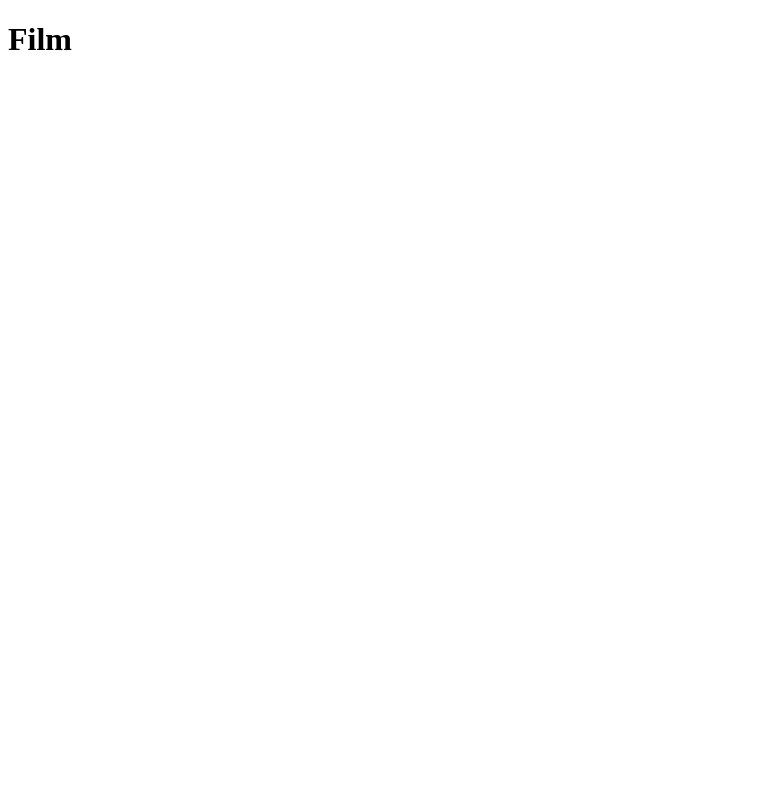
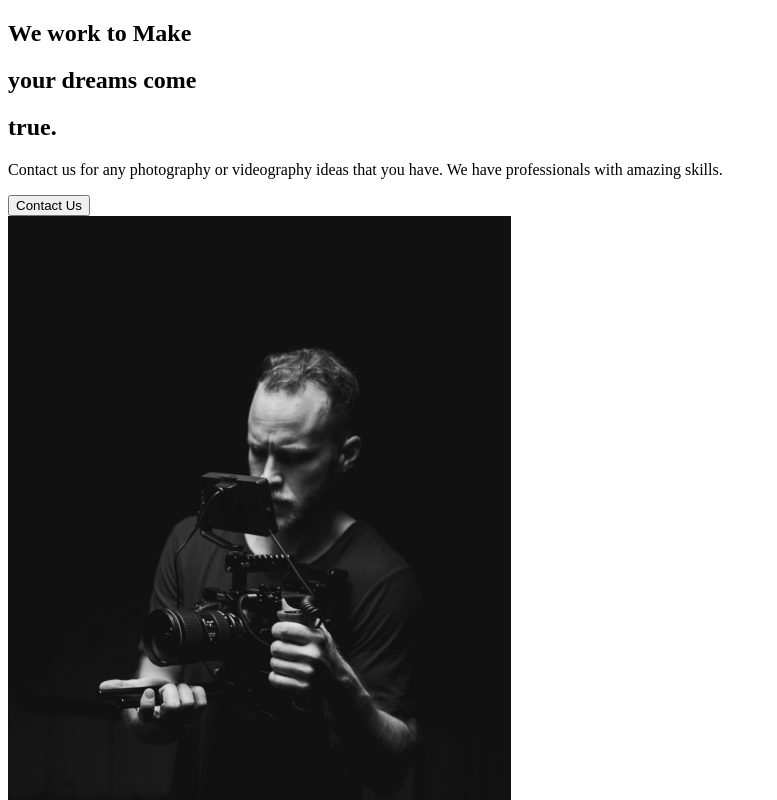
Before and after one commit to Laryl14/capture-portfolio, a React (Create React App) app: page / in a window 1280 px wide. Shown: the top 800 px of the page, without its empty margins (0-777 px from the left). Built offline with nearby package versions, Linux system fonts and the light colour scheme.

Commit message:
added about us page

```diff
--- a/src/App.js
+++ b/src/App.js
@@ -1,7 +1,10 @@
+import AboutSection from "./components/AboutSection";
+import AboutUs from "./pages/AboutUs";
+
 function App() {
   return (
     <div className="App">
-      <h1>Film</h1>
+      <AboutUs />
     </div>
   );
 }
--- a/src/components/AboutSection.js
+++ b/src/components/AboutSection.js
@@ -1,11 +1,13 @@
 import React from "react";
+import home1 from "../img/home1.png";
 
 const AboutSection = () => {
+  return (
     <div>
       <div className="description">
         <div className="title">
           <div className="hide">
-          <h2>We Work to Make</h2>
+            <h2>We work to Make</h2>
           </div>
           <div className="hide">
             <h2>
@@ -22,7 +24,11 @@ const AboutSection = () => {
         </p>
         <button>Contact Us</button>
       </div>
-  </div>;
+      <div className="image">
+        <img src={home1} alt="camera man" />
+      </div>
+    </div>
+  );
 };
 
 export default AboutSection;
--- /dev/null
+++ b/src/pages/AboutUs.js
@@ -0,0 +1,9 @@
+import React from "react";
+//import page components
+import AboutSection from "../components/AboutSection";
+
+const AboutUs = () => {
+  return <AboutSection />;
+};
+
+export default AboutUs;
```
Also changed, not shown: 1 other file (tests, documents, lock files or other folders). Lines whose indentation alone changed are shown as unchanged.
